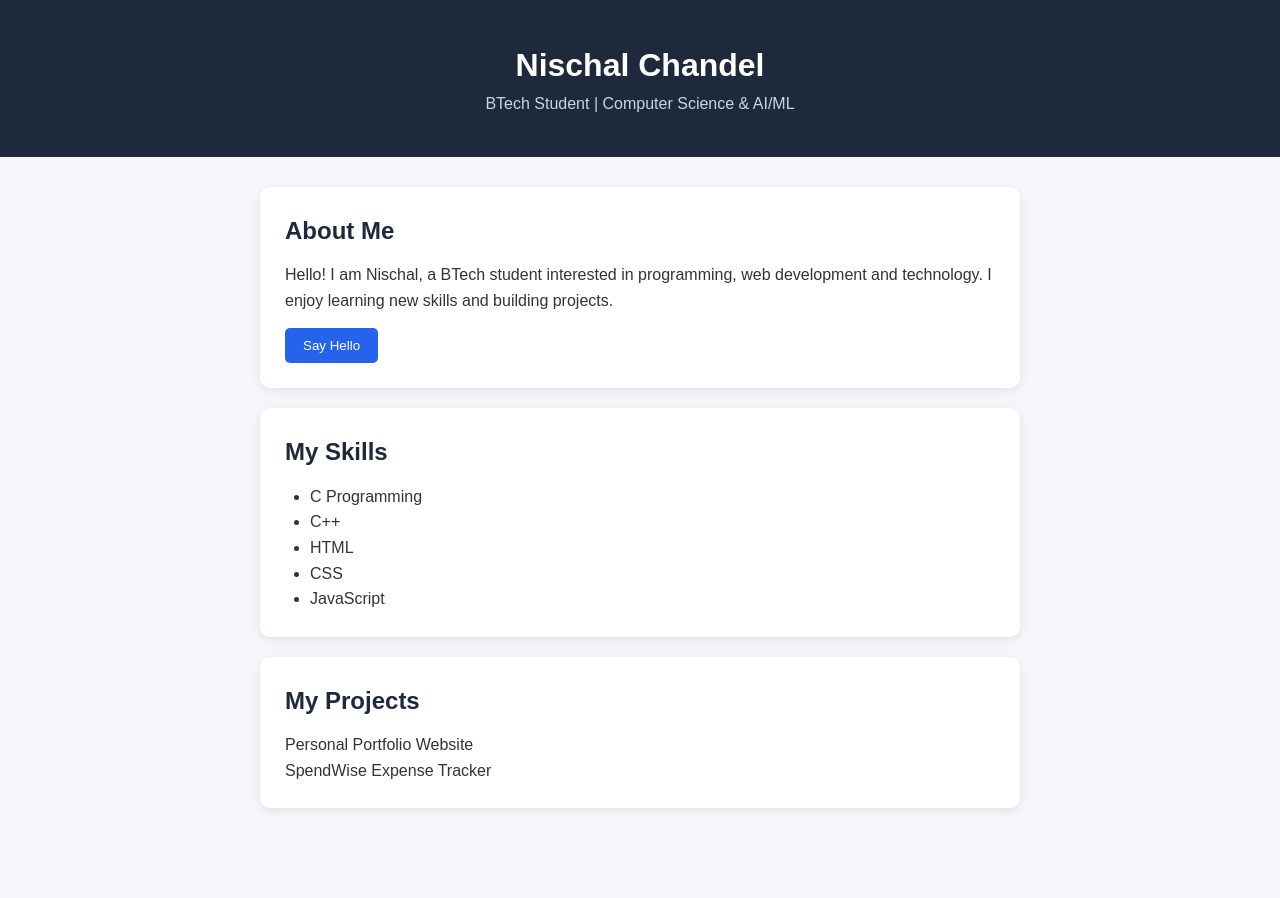
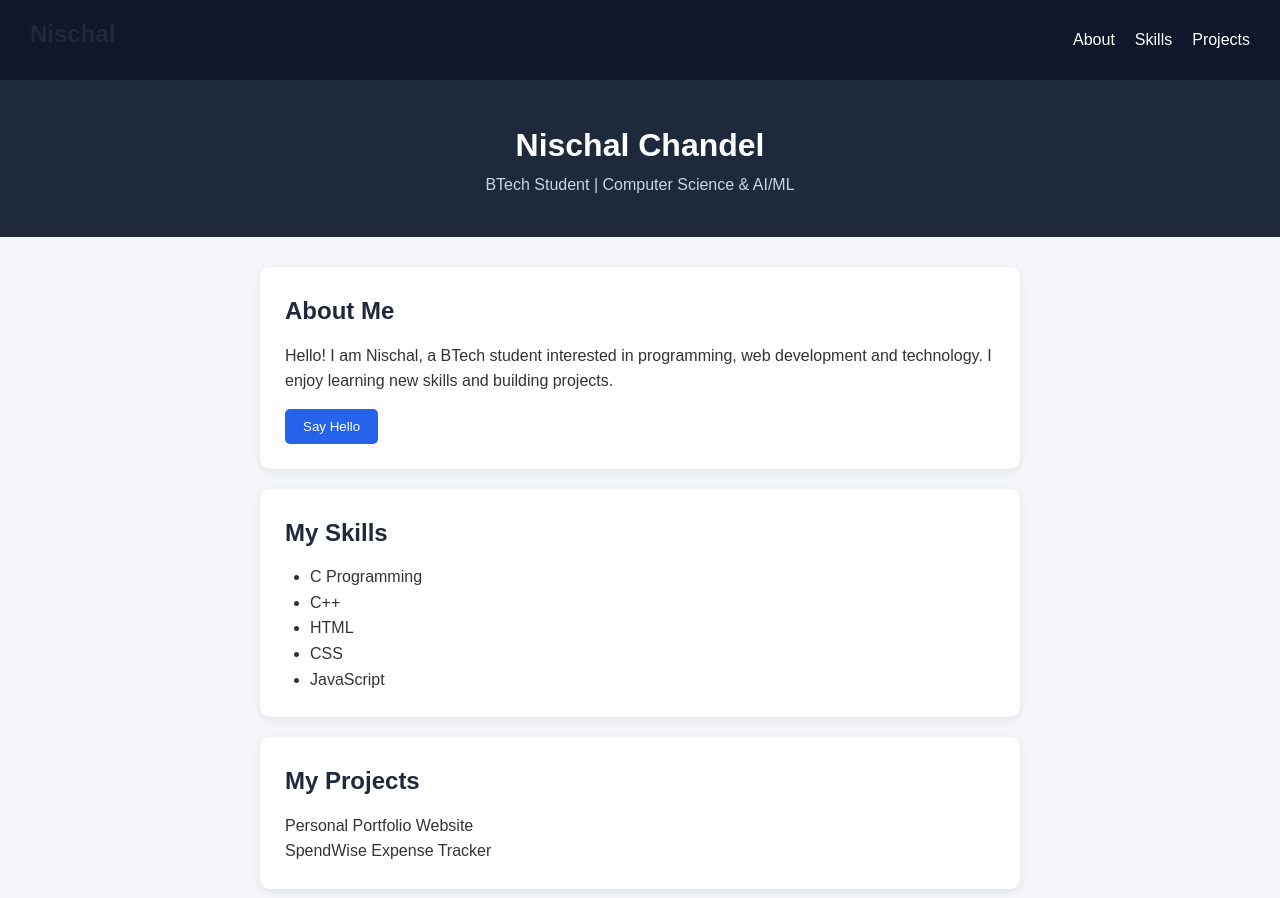
Before and after one commit to chandelcse812-prog/GitHub-practical-test, a plain HTML site: page index.html in a window 1280 px wide. Before the commit the page ends 838 px from the top, so only its background shows below. Drawn offline with Linux system fonts and the light colour scheme.

Commit message:
Add navigation bar to portfolio

```diff
--- a/index.html
+++ b/index.html
@@ -9,14 +9,23 @@
 </head>
 <body>
 
+<nav>
+    <h2>Nischal</h2>
+    <ul>
+        <li><a href="#about">About</a></li>
+        <li><a href="#skills">Skills</a></li>
+        <li><a href="#projects">Projects</a></li>
+    </ul>
+</nav>
+
     <header>
         <h1>Nischal Chandel</h1>
         <p>BTech Student | Computer Science & AI/ML</p>
     </header>
 
     <main>
-        <section>
-            <h2>About Me</h2>
+       <section id="about">
+    <h2>About Me</h2>
             <p>
                 Hello! I am Nischal, a BTech student interested in
                 programming, web development and technology.
@@ -26,8 +35,8 @@
             <p id="message"></p>
         </section>
 
-        <section>
-            <h2>My Skills</h2>
+        <section id="skills">
+    <h2>My Skills</h2>
             <ul>
                 <li>C Programming</li>
                 <li>C++</li>
@@ -37,8 +46,8 @@
             </ul>
         </section>
 
-        <section>
-            <h2>My Projects</h2>
+        <section id="projects">
+    <h2>My Projects</h2>
             <p>Personal Portfolio Website</p>
             <p>SpendWise Expense Tracker</p>
         </section>
--- a/style.css
+++ b/style.css
@@ -73,3 +73,27 @@ button:hover {
         padding: 18px;
     }
 }
+
+nav {
+    background-color: #0f172a;
+    color: white;
+    padding: 15px 30px;
+    display: flex;
+    justify-content: space-between;
+    align-items: center;
+}
+
+nav ul {
+    display: flex;
+    list-style: none;
+    gap: 20px;
+}
+
+nav a {
+    color: white;
+    text-decoration: none;
+}
+
+nav a:hover {
+    color: #60a5fa;
+}
```
